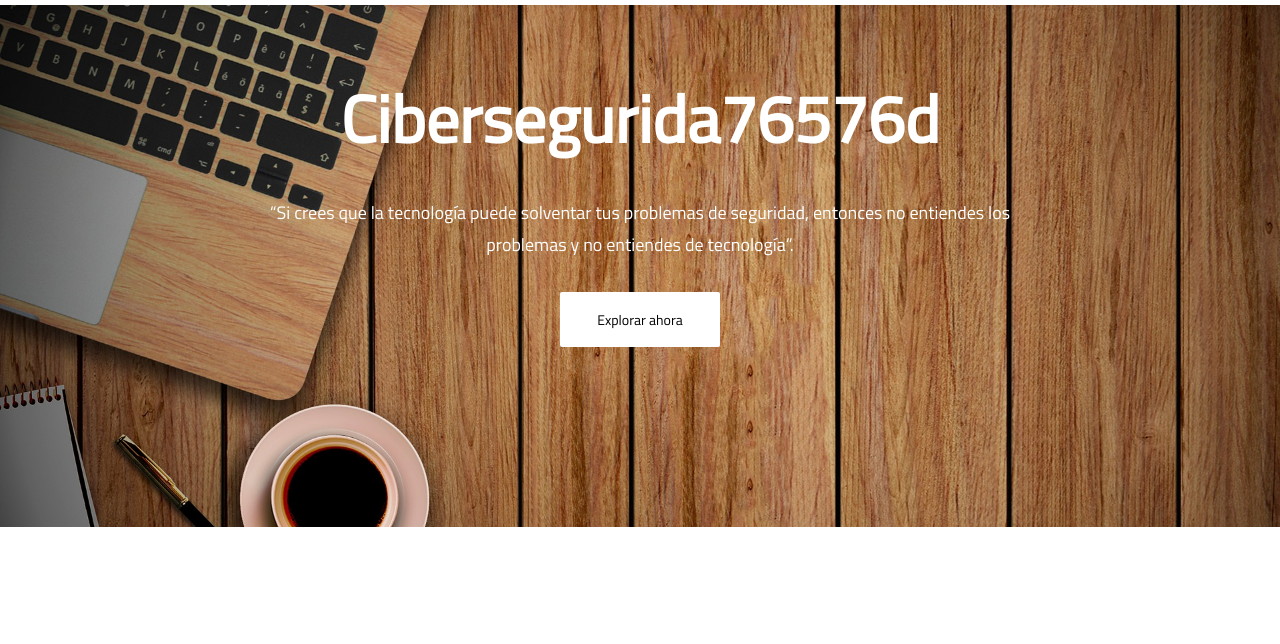
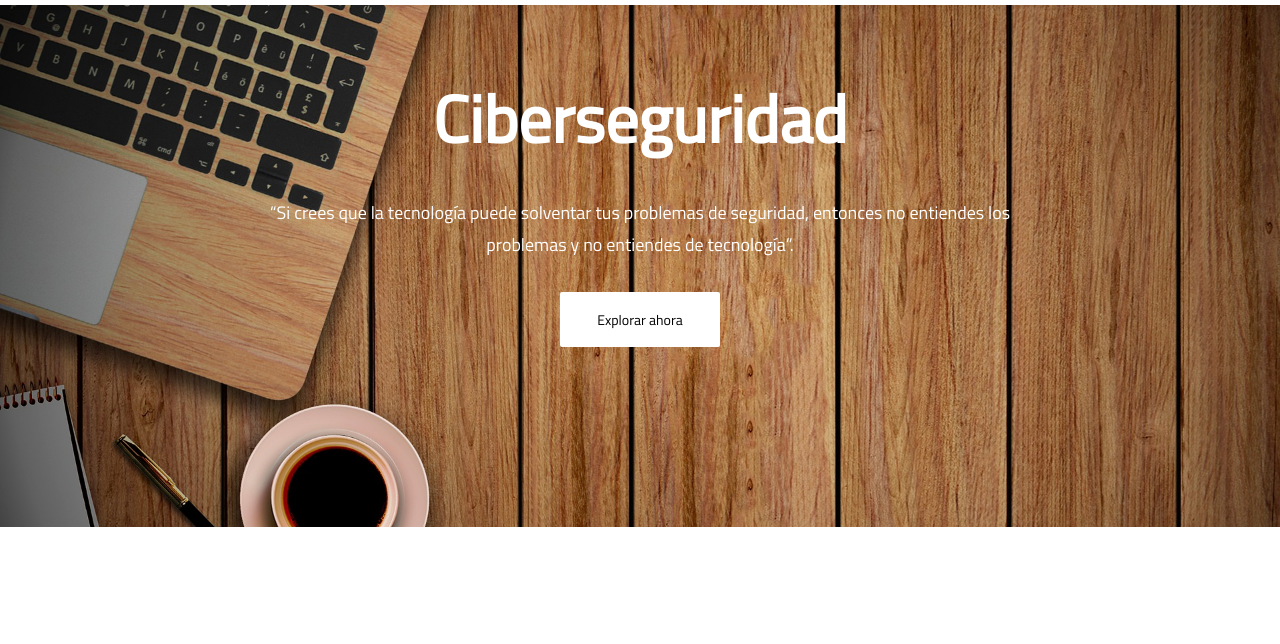
Before and after one commit to pmolina4/Proyecto_Pablo, a plain HTML site: page publico/ProyectoWeb/index.html in a window 1280 px wide. Shown: the part 101-745 px from the top of the page. Drawn offline with nearby package versions, Linux system fonts and the light colour scheme.

Commit message:
Restor
e_test

```diff
--- a/publico/ProyectoWeb/index.html
+++ b/publico/ProyectoWeb/index.html
@@ -55,7 +55,7 @@
   <section id="hero">
     <div class="container">
       <div class="content-center topmargin-lg">
-        <h1>Cibersegurida76576d</h1>
+        <h1>Ciberseguridad</h1>
         <p>“Si crees que la tecnología puede solventar tus problemas de seguridad, entonces no entiendes los problemas y
           no entiendes de tecnología”.</p>
         <a href="https://www.incibe.es/" class="boton boton-blanco topmargin-sm">Explorar ahora</a>
```
